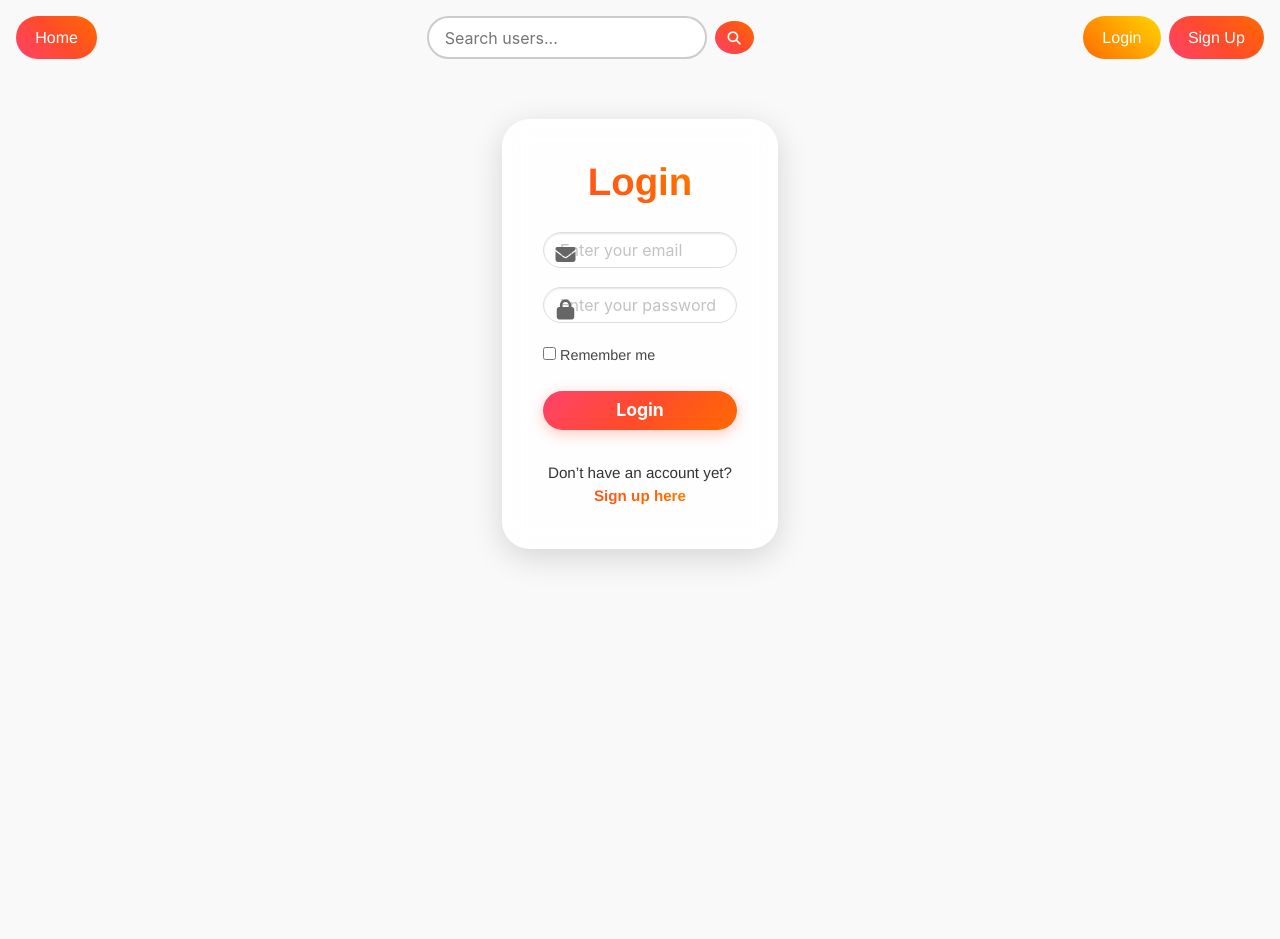
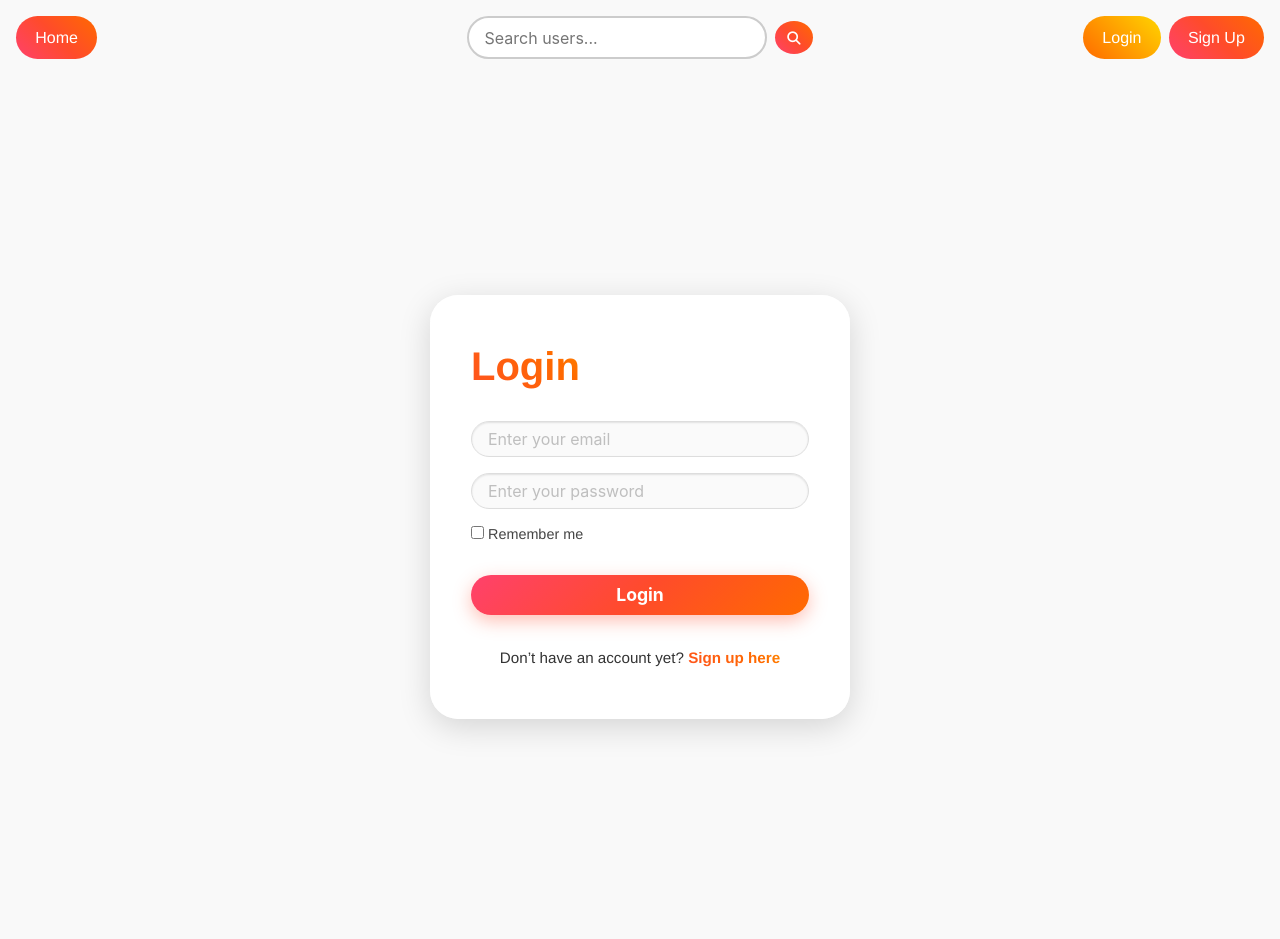
Before and after one commit to JospinJudes/hello-python-ci, a Flask app: page /login in a window 1280 px wide. Before the commit the page ends 564 px from the top, so only its background shows below. Run offline with Flask 3, Linux system fonts and the light colour scheme; some libraries are stand-ins or nearby versions.

Commit message:
Modif affichage login et inscription

```diff
--- a/flask_auth/project/templates/base.html
+++ b/flask_auth/project/templates/base.html
@@ -182,22 +182,26 @@
 </head>
 <body>
 
-    <!-- Navbar -->
-    <nav style="display:flex; justify-content: space-between; align-items:center; padding:1rem; flex-wrap: wrap;">
-        <div style="display:flex; gap:0.5rem;">
+        <!-- Navbar -->
+    <nav style="display:flex; align-items:center; padding:1rem; flex-wrap: wrap; gap:1rem; justify-content: space-between;">
+        <!-- Left buttons -->
+        <div style="display:flex; gap:0.5rem; flex:1;">
             <a href="{{ url_for('main.index') }}" class="navbar-button {% if request.endpoint == 'main.index' %}active{% endif %}">Home</a>
             {% if current_user.is_authenticated %}
                 <a href="{{ url_for('main.profile') }}" class="navbar-button {% if request.endpoint == 'main.profile' %}active{% endif %}">Profile</a>
             {% endif %}
         </div>
 
-        <!-- Search bar -->
-        <form action="{{ url_for('main.search_user') }}" method="get" class="search-form">
-            <input type="text" name="q" placeholder="Search users...">
-            <button type="submit"><i class="fas fa-magnifying-glass"></i></button>
-        </form>
+        <!-- Centered Search bar -->
+        <div style="flex:2; display:flex; justify-content:center;">
+            <form action="{{ url_for('main.search_user') }}" method="get" class="search-form">
+                <input type="text" name="q" placeholder="Search users..." style="width: 300px;">
+                <button type="submit"><i class="fas fa-magnifying-glass"></i></button>
+            </form>
+        </div>
 
-        <div style="display:flex; gap:0.5rem;">
+        <!-- Right buttons -->
+        <div style="display:flex; gap:0.5rem; flex:1; justify-content:flex-end;">
             {% if current_user.is_authenticated %}
                 <a href="{{ url_for('auth.logout') }}" class="navbar-button">Logout</a>
             {% else %}
--- a/flask_auth/project/templates/login.html
+++ b/flask_auth/project/templates/login.html
@@ -1,32 +1,44 @@
 {% extends "base.html" %}
 
 {% block content %}
-<div class="column is-4 is-offset-4">
-    <div class="box has-text-centered"
+<div class="login-container" style="display:flex; justify-content:center; align-items:center; min-height:100vh; padding:1rem;">
+
+    <div class="login-box"
          style="
-            background: rgba(255, 255, 255, 0.85);
+            background: rgba(255, 255, 255, 0.95);
             border-radius: 28px;
-            padding: 2.5rem;
-            backdrop-filter: blur(12px);
-            -webkit-backdrop-filter: blur(12px);
-            box-shadow: 0 8px 32px rgba(0, 0, 0, 0.15);
-            border: 1px solid rgba(255, 255, 255, 0.4);
+            padding: 3rem 2.5rem;
+            max-width: 420px;
+            width: 100%;
+            backdrop-filter: blur(10px);
+            -webkit-backdrop-filter: blur(10px);
+            box-shadow: 0 8px 32px rgba(0,0,0,0.15);
+            border: 1px solid rgba(255, 255, 255, 0.2);
          ">
 
-        <h3 class="title gradient-text" style="font-size: 2.4rem; margin-bottom: 1.8rem;">Login</h3>
+        <h2 class="title gradient-text" style="font-size:2.5rem; text-align:center; margin-bottom:2rem; font-weight:800;">
+            Login
+        </h2>
 
+        <!-- Flash messages -->
         {% with messages = get_flashed_messages(category_filter=['login']) %}
         {% if messages %}
-            <div class="notification is-danger" style="border-radius: 18px; background: rgba(255, 37, 37, 0.75); color: white; margin-bottom: 1rem;">
+            <div class="notification is-danger" style="
+                border-radius: 12px;
+                background: rgba(255, 37, 37, 0.85);
+                color:white;
+                text-align:center;
+                padding:0.8rem 1rem;
+                margin-bottom:1.5rem;
+                font-weight:600;
+            ">
                 {{ messages[0] }}
             </div>
         {% endif %}
         {% endwith %}
 
-        <form method="POST" action="/login" novalidate>
+        <form method="POST" action="/login" novalidate style="display:flex; flex-direction:column; gap:1rem;">
             <!-- Email -->
-            <div class="field" style="margin-bottom: 1.2rem;">
-                <div class="control has-icons-left">
             <input class="input is-medium"
                    type="email"
                    name="email"
@@ -36,19 +48,15 @@
                        border-radius: 18px;
                        padding: 1rem;
                        font-size: 1rem;
-                               background: rgba(255,255,255,0.9);
-                               color: #333;
+                       background: rgba(250,250,250,0.95);
                        border: 1px solid #ddd;
-                           ">
-                    <span class="icon is-small is-left">
-                        <i class="fas fa-envelope" style="color: #666;"></i>
-                    </span>
-                </div>
-            </div>
+                       transition: 0.3s;
+                   "
+                   onfocus="this.style.borderColor='#ff416c'; this.style.boxShadow='0 0 8px rgba(255,65,108,0.5)';"
+                   onblur="this.style.borderColor='#ddd'; this.style.boxShadow='none';"
+            >
 
             <!-- Password -->
-            <div class="field" style="margin-bottom: 1.2rem;">
-                <div class="control has-icons-left">
             <input class="input is-medium"
                    type="password"
                    name="password"
@@ -58,49 +66,45 @@
                        border-radius: 18px;
                        padding: 1rem;
                        font-size: 1rem;
-                               background: rgba(255,255,255,0.9);
-                               color: #333;
+                       background: rgba(250,250,250,0.95);
                        border: 1px solid #ddd;
-                           ">
-                    <span class="icon is-small is-left">
-                        <i class="fas fa-lock" style="color: #666;"></i>
-                    </span>
-                </div>
-            </div>
+                       transition: 0.3s;
+                   "
+                   onfocus="this.style.borderColor='#ff416c'; this.style.boxShadow='0 0 8px rgba(255,65,108,0.5)';"
+                   onblur="this.style.borderColor='#ddd'; this.style.boxShadow='none';"
+            >
 
             <!-- Remember me -->
-            <div class="field has-text-left" style="margin-top: 0.5rem;">
-                <label class="checkbox" style="color: #444; font-size: 0.9rem;">
-                    <input type="checkbox" style="accent-color: #ff416c;"> Remember me
+            <label class="checkbox" style="color:#444; font-size:0.9rem;">
+                <input type="checkbox" style="accent-color:#ff416c;"> Remember me
             </label>
-            </div>
 
-            <!-- Submit button -->
-            <button class="button is-medium is-fullwidth"
-                    style="
-                        margin-top: 1.5rem;
-                        border-radius: 22px;
-                        padding: 1rem;
-                        font-size: 1.1rem;
-                        background: linear-gradient(135deg, #ff416c, #ff4b2b, #ff6a00);
-                        border: none;
-                        color: white;
-                        font-weight: bold;
-                        box-shadow: 0 4px 14px rgba(255, 75, 43, 0.3);
-                        transition: 0.3s;
-                    ">
+            <!-- Submit -->
+            <button type="submit" class="button is-medium is-fullwidth" style="
+                    margin-top:1rem;
+                    border-radius:22px;
+                    padding:1rem;
+                    font-size:1.1rem;
+                    font-weight:bold;
+                    background: linear-gradient(135deg,#ff416c,#ff4b2b,#ff6a00);
+                    border:none;
+                    color:white;
+                    box-shadow:0 6px 18px rgba(255,75,43,0.35);
+                    cursor:pointer;
+                    transition:0.3s;
+                "
+                onmouseover="this.style.transform='scale(1.03)'; this.style.boxShadow='0 8px 22px rgba(255,75,43,0.45)';"
+                onmouseout="this.style.transform='scale(1)'; this.style.boxShadow='0 6px 18px rgba(255,75,43,0.35)';">
                 Login
             </button>
         </form>
 
         <!-- Extra links -->
-        <p class="has-text-grey" style="margin-top: 2rem; font-size: 0.95rem; color: #333 !important;">
+        <p class="has-text-centered" style="margin-top:2rem; font-size:0.95rem; color:#333;">
             Don’t have an account yet?
-            <a href="{{ url_for('auth.signup') }}" class="gradient-text"><strong>Sign up here</strong></a>
+            <a href="{{ url_for('auth.signup') }}" class="gradient-text" style="font-weight:600;">Sign up here</a>
         </p>
+
     </div>
 </div>
-
-<!-- Font Awesome for icons -->
-<script src="https://kit.fontawesome.com/a076d05399.js" crossorigin="anonymous"></script>
 {% endblock %}
```
Lines whose indentation alone changed are shown as unchanged.
